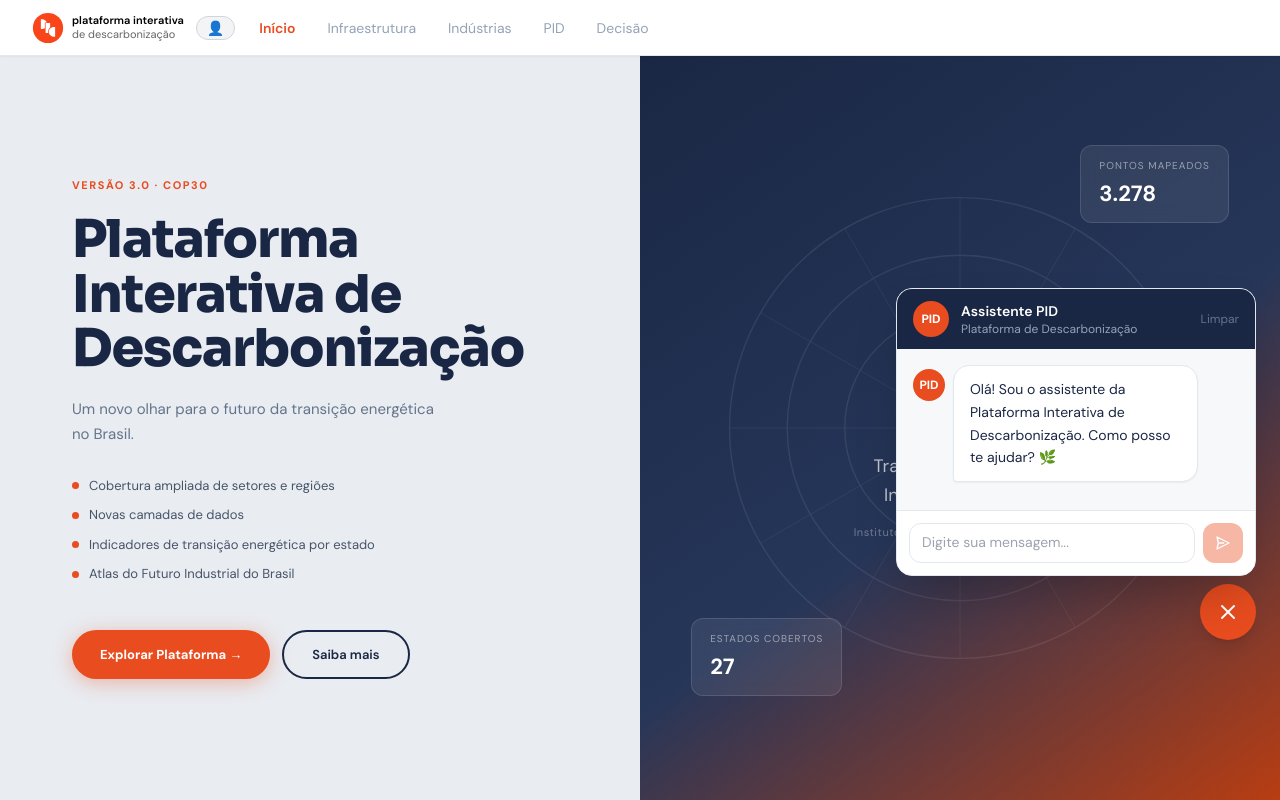
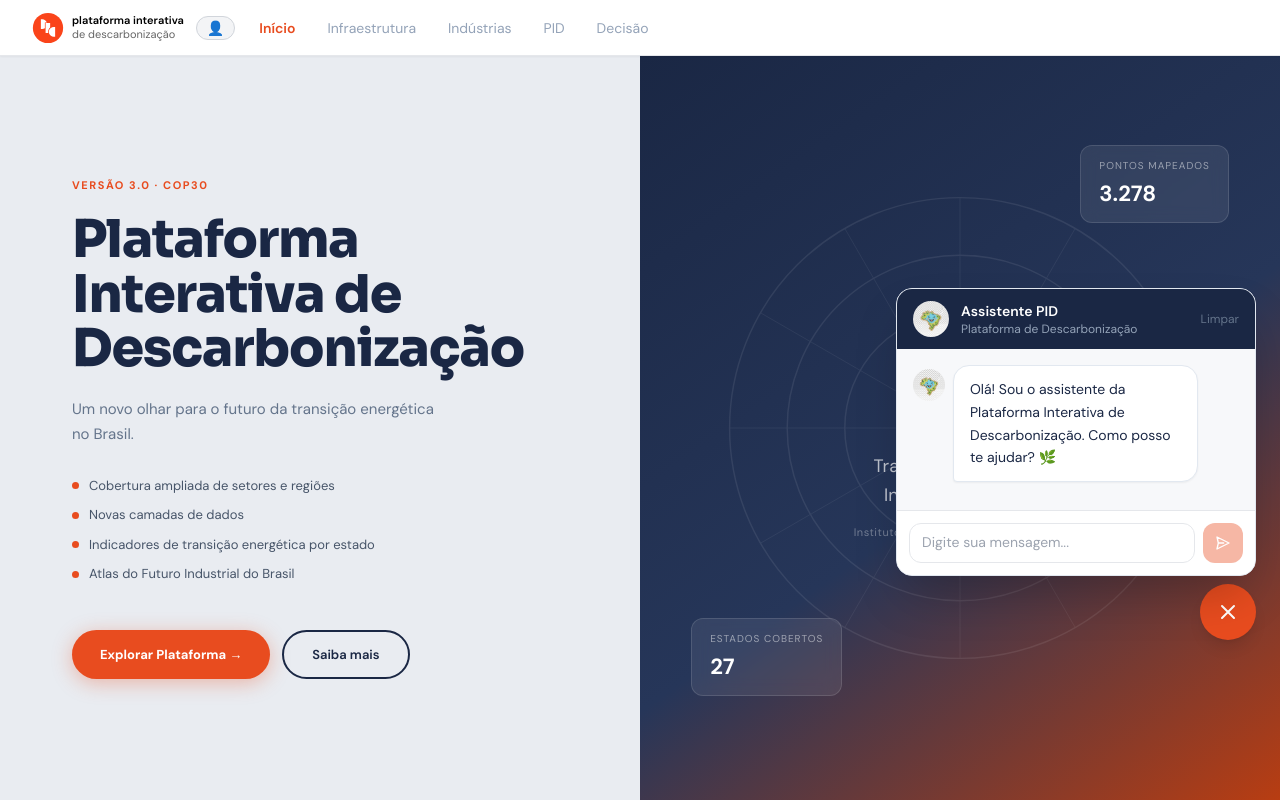
Before and after one commit to Debora-Laiss/Hackathon, a React (Vite) app in the folder pid-plataforma/: page / in a window 1280 px wide. Both pictures are taken after a click on the button 1228 px from the left and 612 px from the top of the page. Shown: the top 800 px of the page. Built offline with nearby package versions, Linux system fonts and the light colour scheme.

Commit message:
feat: add logo

```diff
--- a/pid-plataforma/src/components/ChatBot.jsx
+++ b/pid-plataforma/src/components/ChatBot.jsx
@@ -1,4 +1,5 @@
 import { useState, useRef, useEffect } from "react";
+import mapIa from "../assets/mapIa.png";
 
 const API_URL = "https://backend-6wty.onrender.com/api/chat"; // 🔁 troque pela URL do seu backend
 
@@ -21,12 +22,11 @@ function Message({ msg }) {
   return (
     <div className={`flex ${isUser ? "justify-end" : "justify-start"} mb-3`}>
       {!isUser && (
-        <div
-          className="w-8 h-8 rounded-full flex items-center justify-center text-white text-xs font-bold mr-2 mt-1 shrink-0"
-          style={{ background: "#E84C1F" }}
-        >
-          PID
-        </div>
+        <img
+          src={mapIa}
+          alt="PID"
+          className="w-8 h-8 rounded-full mr-2 mt-1 shrink-0 object-cover"
+        />
       )}
       <div
         className="max-w-[75%] px-4 py-3 rounded-2xl text-sm leading-relaxed whitespace-pre-wrap shadow-sm"
@@ -179,12 +179,11 @@ export default function ChatBot() {
           className="px-4 py-3 flex items-center gap-3"
           style={{ background: "#1A2744" }}
         >
-          <div
-            className="w-9 h-9 rounded-full flex items-center justify-center text-white font-black text-xs shrink-0"
-            style={{ background: "#E84C1F" }}
-          >
-            PID
-          </div>
+          <img
+            src={mapIa}
+            alt="PID"
+            className="w-9 h-9 rounded-full shrink-0 object-cover"
+          />
           <div>
             <p className="text-white font-semibold text-sm">Assistente PID</p>
             <p className="text-xs" style={{ color: "#94A3B8" }}>
@@ -216,12 +215,11 @@ export default function ChatBot() {
           ))}
           {loading && (
             <div className="flex justify-start mb-3">
-              <div
-                className="w-8 h-8 rounded-full flex items-center justify-center text-white text-xs font-bold mr-2 mt-1 shrink-0"
-                style={{ background: "#E84C1F" }}
-              >
-                PID
-              </div>
+              <img
+                src={mapIa}
+                alt="PID"
+                className="w-8 h-8 rounded-full mr-2 mt-1 shrink-0 object-cover"
+              />
               <div
                 className="bg-white border border-gray-100 rounded-2xl shadow-sm"
                 style={{ borderBottomLeftRadius: 4 }}
```
Also changed, not shown: pid-plataforma/src/assets/mapIa.png (added).
